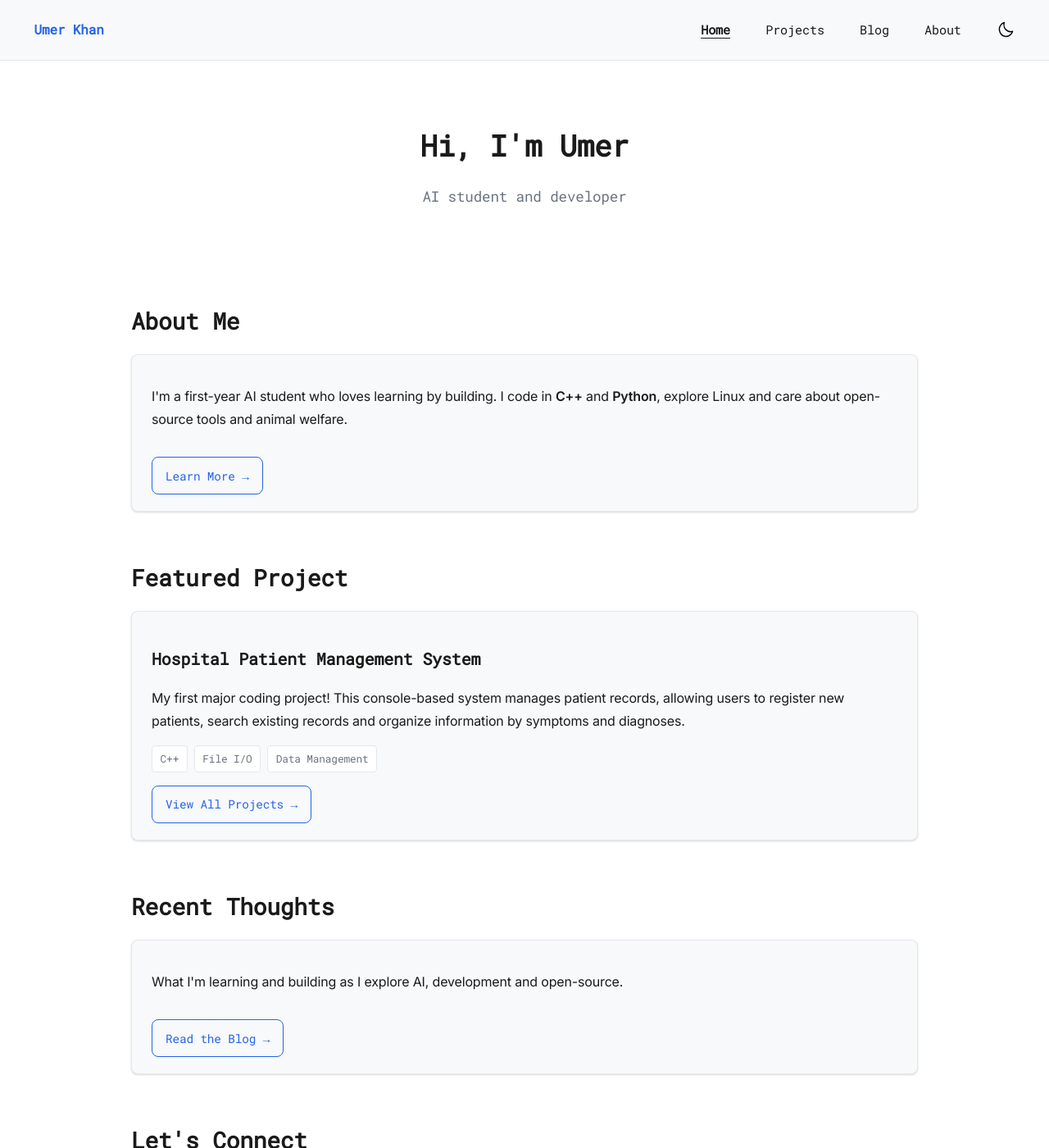
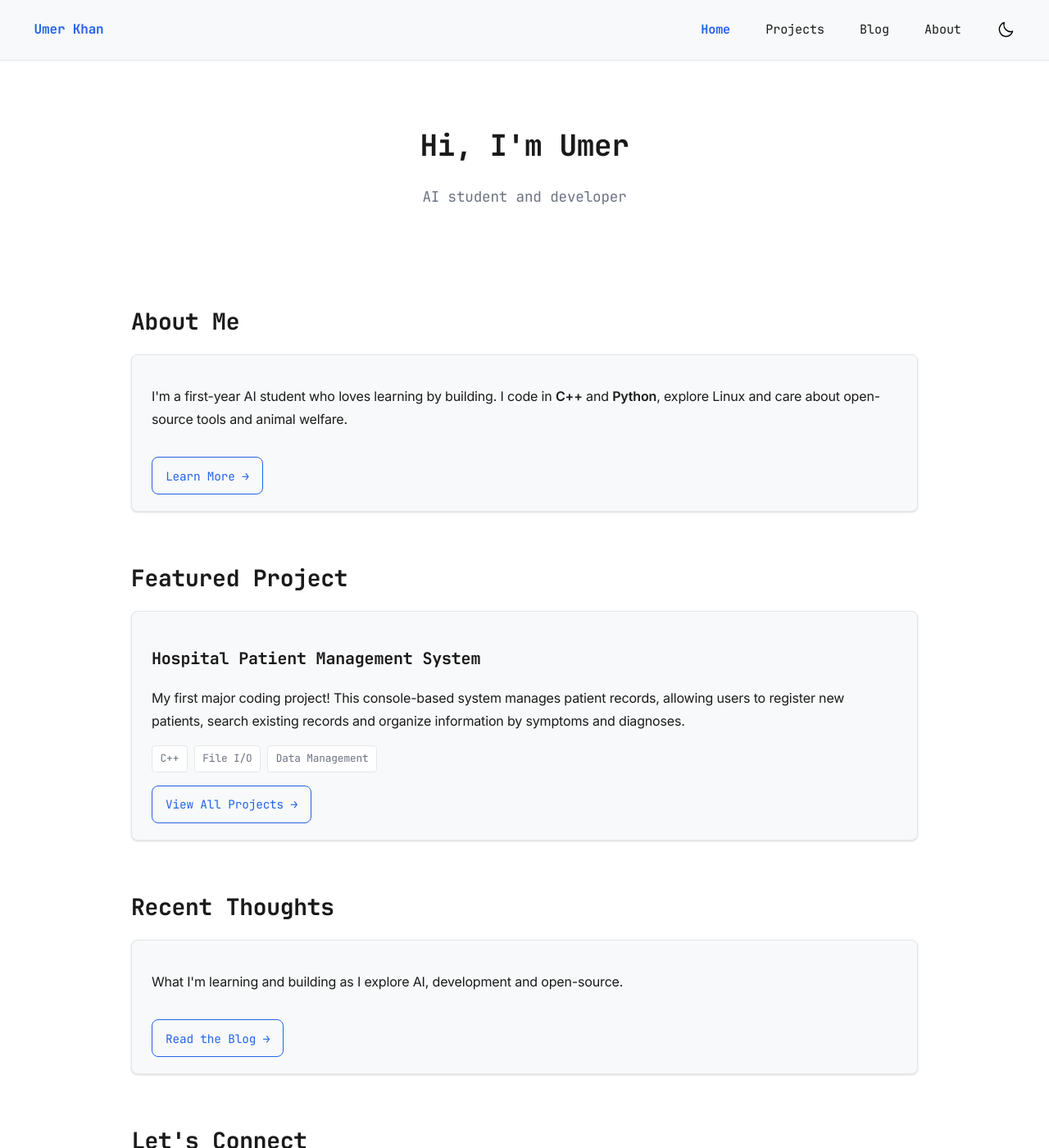
Before and after one commit to umerkniazi/umerkniazi.github.io, a Jekyll site: the page built from index.html, in a window 1280 px wide and 1400 px high. Shown: the whole window at 82% size. Built offline with Jekyll 4.4.1, drawn with Linux system fonts in a browser that asks for light colours.

Commit message:
Update monospace font to JetBrains Mono and ensure consistent use of accent color

```diff
--- a/_layouts/default.html
+++ b/_layouts/default.html
@@ -45,24 +45,31 @@
     <link rel="manifest" href="/site.webmanifest" />
     <link
       rel="preload"
-      href="/assets/fonts/inter-v19-latin-regular.woff2"
+      href="/assets/fonts/Inter-Regular.woff2"
       as="font"
       type="font/woff2"
-      crossorigin
+      crossorigin="anonymous"
     />
     <link
       rel="preload"
-      href="/assets/fonts/inter-v19-latin-600.woff2"
+      href="/assets/fonts/Inter-SemiBold.woff2"
       as="font"
       type="font/woff2"
-      crossorigin
+      crossorigin="anonymous"
     />
     <link
       rel="preload"
-      href="/assets/fonts/roboto-mono-v30-latin-regular.woff2"
+      href="/assets/fonts/JetBrainsMono-Regular.woff2"
       as="font"
       type="font/woff2"
-      crossorigin
+      crossorigin="anonymous"
+    />
+    <link
+      rel="preload"
+      href="/assets/fonts/JetBrainsMono-Bold.woff2"
+      as="font"
+      type="font/woff2"
+      crossorigin="anonymous"
     />
     <link rel="stylesheet" href="/assets/css/style.css" />
     <meta
--- a/assets/css/style.css
+++ b/assets/css/style.css
@@ -21,25 +21,32 @@
   text-align: center;
 }
 @font-face {
-  font-family: Inter;
+  font-family: "Inter";
   font-style: normal;
   font-weight: 400;
   font-display: swap;
-  src: url("/assets/fonts/inter-v19-latin-regular.woff2") format("woff2");
+  src: url("/assets/fonts/Inter-Regular.woff2") format("woff2");
 }
 @font-face {
-  font-family: Inter;
+  font-family: "Inter";
   font-style: normal;
   font-weight: 600;
   font-display: swap;
-  src: url("/assets/fonts/inter-v19-latin-600.woff2") format("woff2");
+  src: url("/assets/fonts/Inter-SemiBold.woff2") format("woff2");
 }
 @font-face {
-  font-family: "Roboto Mono";
+  font-family: "JetBrains Mono";
   font-style: normal;
   font-weight: 400;
   font-display: swap;
-  src: url("/assets/fonts/roboto-mono-v30-latin-regular.woff2") format("woff2");
+  src: url("/assets/fonts/JetBrainsMono-Regular.woff2") format("woff2");
+}
+@font-face {
+  font-family: "JetBrains Mono";
+  font-style: normal;
+  font-weight: 600;
+  font-display: swap;
+  src: url("/assets/fonts/JetBrainsMono-Bold.woff2") format("woff2");
 }
 :root {
   --bg: #0a0a0a;
@@ -48,7 +55,7 @@
   --muted: #888888;
   --border: #2a2a2a;
   --radius: 8px;
-  --font-mono: "Roboto Mono", monospace;
+  --font-mono: "JetBrains Mono", monospace;
   --font-sans: "Inter", sans-serif;
   --hover-bg: #1a1a1a;
   --accent: #4a9eff;
@@ -80,15 +87,18 @@
   letter-spacing: -0.01em;
 }
 a {
-  color: inherit;
+  color: var(--accent);
   text-decoration: underline;
   text-underline-offset: 2px;
   font-family: var(--font-mono);
   transition: background 0.2s, color 0.2s;
 }
+a:hover {
+  color: var(--accent-hover);
+}
 a:focus,
 button:focus {
-  outline: 2px solid var(--text);
+  outline: 2px solid var(--accent);
   outline-offset: 2px;
 }
 p {
@@ -175,6 +185,7 @@
   gap: 0.4rem;
   transition: all 0.2s ease;
   font-weight: 500;
+  text-decoration: none;
 }
 .mobile-menu-toggle img,
 footer .social-icons img {
@@ -215,9 +226,13 @@
   transform: translateY(-1px);
 }
 .top-nav a[aria-current="page"] {
+  color: var(--accent);
   font-weight: 700;
-  text-decoration: underline;
-  text-underline-offset: 4px;
+  background: transparent;
+}
+.top-nav a[aria-current="page"]:hover {
+  color: var(--accent-hover);
+  background: var(--hover-bg);
 }
 .mobile-menu-toggle {
   display: none;
@@ -238,7 +253,7 @@
 .card a.button {
   display: inline-block;
   font-size: 0.9rem;
-  color: var(--text);
+  color: var(--accent);
   text-decoration: none;
   transition: background 0.2s, color 0.2s;
 }
@@ -283,6 +298,7 @@
   background: var(--hover-bg);
   transform: translateY(-2px);
   box-shadow: var(--shadow-lg);
+  border-color: var(--accent);
 }
 .button.secondary,
 .card a.button,
@@ -326,8 +342,8 @@
   transition: all 0.2s ease;
 }
 .tech-tag:hover {
-  background: var(--hover-bg);
   color: var(--text);
+  border-color: var(--text);
   transform: translateY(-1px);
 }
 .terminal {
@@ -377,11 +393,14 @@
   transition: all 0.3s ease;
   background: transparent;
   border: 1px solid transparent;
+  color: var(--muted);
+  text-decoration: none;
 }
 footer .social-icons a:hover {
   background: var(--hover-bg);
   border-color: var(--border);
   transform: translateY(-2px);
+  color: var(--text);
 }
 footer .social-icons img {
   width: 1.5rem;
@@ -389,7 +408,7 @@
   transition: all 0.3s ease;
 }
 footer .social-icons a:hover img {
-  opacity: 0.75;
+  opacity: 1;
   transform: scale(1.1);
 }
 .button.secondary {
```
Also changed, not shown: assets/fonts/Inter-Regular.woff2 (added), assets/fonts/Inter-SemiBold.woff2 (added), assets/fonts/JetBrainsMono-Bold.woff2 (added), assets/fonts/JetBrainsMono-Regular.woff2 (added), assets/fonts/inter-v19-latin-600.woff2 (deleted), assets/fonts/inter-v19-latin-regular.woff2 (deleted), assets/fonts/roboto-mono-v30-latin-regular.woff2 (deleted).
